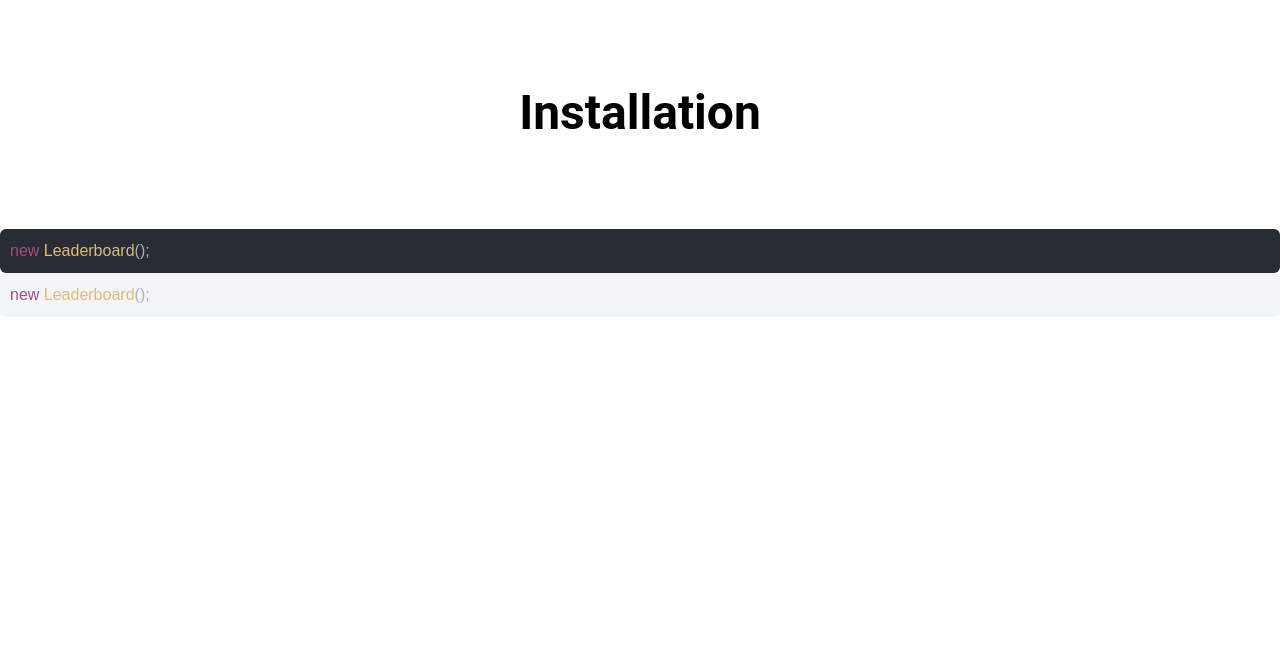
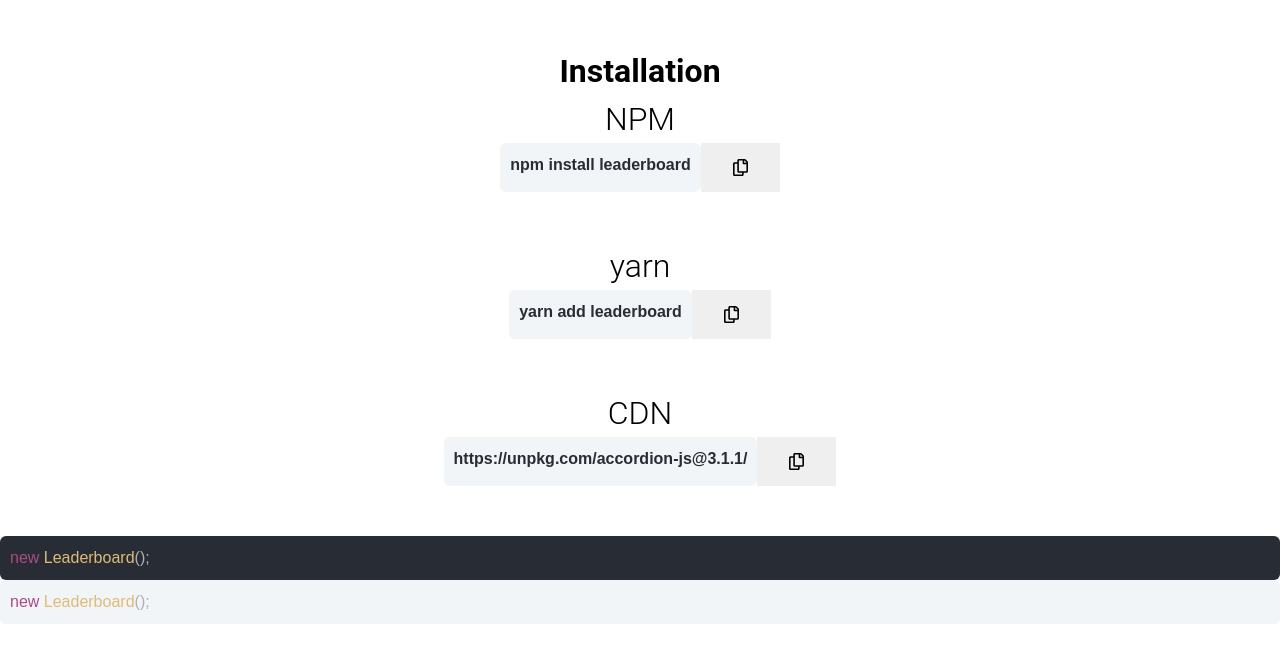
Before and after one commit to Patryk-Rozwadowski/npm-leaderboard-doc, a website built with Parcel: page index.html in a window 1280 px wide. Shown: the part 125-788 px from the top of the page. Built offline with nearby package versions, Linux system fonts and the light colour scheme; what @patryk.rozwadowski/leaderboard would draw is missing.

Commit message:
Add more styles

```diff
--- a/index.html
+++ b/index.html
@@ -4,20 +4,74 @@
     <meta charset="UTF-8">
     <title>Title</title>
     <link rel="stylesheet" href="style/index.scss">
+
 </head>
 <body>
 <main class="doc">
     <div class="container container-center">
-        <div class="container-row container-center pd-top-50 align-bottom">
+        <div class="container-row container-center pd-top-50 align-bottom mg-bottom-50">
             <h1 class="text text-header-title">Leaderboard npm package &nbsp;</h1>
             <p class="text text_secondary text-accent"> v 1.0.0</p>
         </div>
 
         <div class="container-center container">
-            <h5 class="text text-header-title doc_thin">Installation</h5>
+            <h5 class="text text-header doc_thin">Installation</h5>
+        </div>
 
+        <!-- INSTALLATION GUIDE -->
+        <!-- NPM -->
+        <div class="container-center mg-bottom-50">
+            <div class="container installation-guide">
+                <h6 class="text container-center text-header text-thin">NPM</h6>
+                <div class="container container-row">
+                    <div class="container-code container-code-secondary">
+                        <p class="text-code">
+                            <span class="text-code-primary">npm install leaderboard</span>
+                        </p>
+                    </div>
+                    <button class="btn">
+                        <img class="copy-and-paste-icon" src="assets/icons/copy.svg">
+                    </button>
+                </div>
+            </div>
         </div>
+
+        <!-- YARN -->
+        <div class="container-center mg-bottom-50">
+            <div class="container installation-guide">
+                <h6 class="text container-center text-header text-thin">yarn</h6>
+                <div class="container container-row">
+                    <div class="container-code container-code-secondary">
+                        <p class="text-code">
+                            <span class="text-code-primary">yarn add leaderboard</span>
+                        </p>
+                    </div>
+                    <button class="btn">
+                        <img class="copy-and-paste-icon" src="assets/icons/copy.svg">
+                    </button>
+                </div>
+            </div>
+        </div>
+
+
+        <div class="container-center mg-bottom-50">
+            <div class="container installation-guide">
+                <h6 class="text container-center text-header text-thin">CDN</h6>
+                <div class="container container-row">
+                    <div class="container-code container-code-secondary">
+                        <p class="text-code">
+                            <span class="text-code-primary">https://unpkg.com/accordion-js@3.1.1/</span>
+                        </p>
+                    </div>
+                    <button class="btn">
+                        <img class="copy-and-paste-icon" src="assets/icons/copy.svg">
+                    </button>
+                </div>
+            </div>
+        </div>
+
     </div>
+
 
     <div class="container">
         <div class="container-code">
--- /dev/null
+++ b/style/common/icons.scss
@@ -0,0 +1,5 @@
+.doc {
+  .copy-and-paste-icon {
+    width: 15px;
+  }
+}
--- a/style/common/index.scss
+++ b/style/common/index.scss
@@ -1,2 +1,3 @@
-@import "padding";
+@import "icons";
+@import "spacing";
 @import "flexAlign";
--- a/style/common/padding.scss
+++ /dev/null
@@ -1,5 +0,0 @@
-.doc {
-  .pd-top-50 {
-    padding-top: 50px;
-  }
-}
--- /dev/null
+++ b/style/common/spacing.scss
@@ -0,0 +1,13 @@
+.doc {
+  .pd-top-50 {
+    padding-top: 50px;
+  }
+
+  .mg-bottom-50 {
+    margin-bottom: 50px;
+  }
+
+  .mg-bottom-150 {
+    margin-bottom: 150px;
+  }
+}
--- /dev/null
+++ b/style/components/buttons.scss
@@ -0,0 +1,14 @@
+.doc {
+  .btn {
+    display: inline-block;
+    border: none;
+    padding: 1rem 2rem;
+    margin: 0;
+    text-decoration: none;
+    cursor: pointer;
+    transition: background 250ms ease-in-out,
+    transform 150ms ease;
+    -webkit-appearance: none;
+    -moz-appearance: none;
+  }
+}
--- /dev/null
+++ b/style/components/index.scss
@@ -0,0 +1,2 @@
+@import "seperatorLine";
+@import "buttons";
--- /dev/null
+++ b/style/components/seperatorLine.scss
@@ -0,0 +1,10 @@
+@import "../const";
+
+.separator-line {
+  width: 50px;
+  height: 1px;
+  text-align: left;
+  background-color: $container-code-color;
+  border: 0;
+  margin: 0;
+}
--- a/style/const.scss
+++ b/style/const.scss
@@ -1,6 +1,10 @@
 $primary_family: "Roboto", sans-serif;
 
 $accent-color: red;
+$text-primary-color: #282c34;
+
+$font-thin: 300;
+$font-bold: 900;
 
 $code-variable-color: #e95662;
 $code-primary-color: #afb0b0;
--- a/style/containers/container.scss
+++ b/style/containers/container.scss
@@ -5,6 +5,16 @@
   .container {
     display: flex;
     flex-direction: column;
+
+    .installation-guide {
+      display: flex;
+      flex-direction: column;
+
+      .text-code-primary {
+        font-weight: $font-bold;
+        color: $text-primary-color;
+      }
+    }
 
     &-center {
       @include flexCenter();
--- a/style/index.scss
+++ b/style/index.scss
@@ -5,6 +5,7 @@
 @import "containers/index";
 @import "common/index";
 @import "examples/index";
+@import "components/index";
 @import "common/reset";
 
 .doc {
--- a/style/typography/typography.scss
+++ b/style/typography/typography.scss
@@ -1,22 +1,25 @@
 @import "style/const";
 @import "mixins";
 
-$font-thin: 300;
-$font-bold: 900;
 
 .doc {
   .text {
     @include setFontFamily();
+    margin: 0;
+    padding: 0;
+    text-align: center;
+
 
     &-header-title {
       font-size: 3em;
-      text-align: center;
     }
 
     &-header {
+      font-size: 2em;
     }
 
     &-primary {
+      color: $text-primary-color;
     }
 
     &-secondary {
```
Also changed, not shown: assets/icons/code.svg (added), assets/icons/copy.svg (added).
